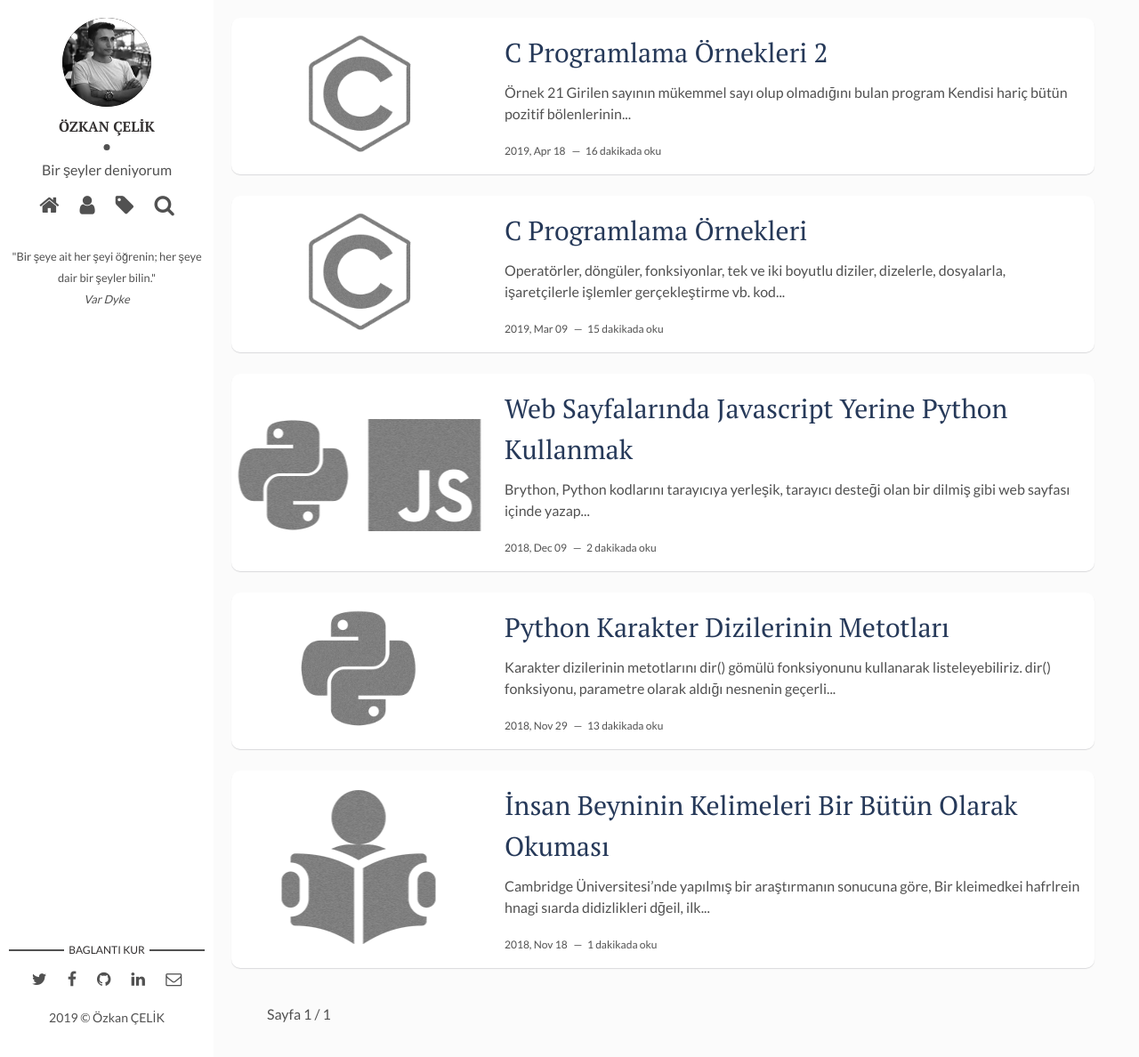
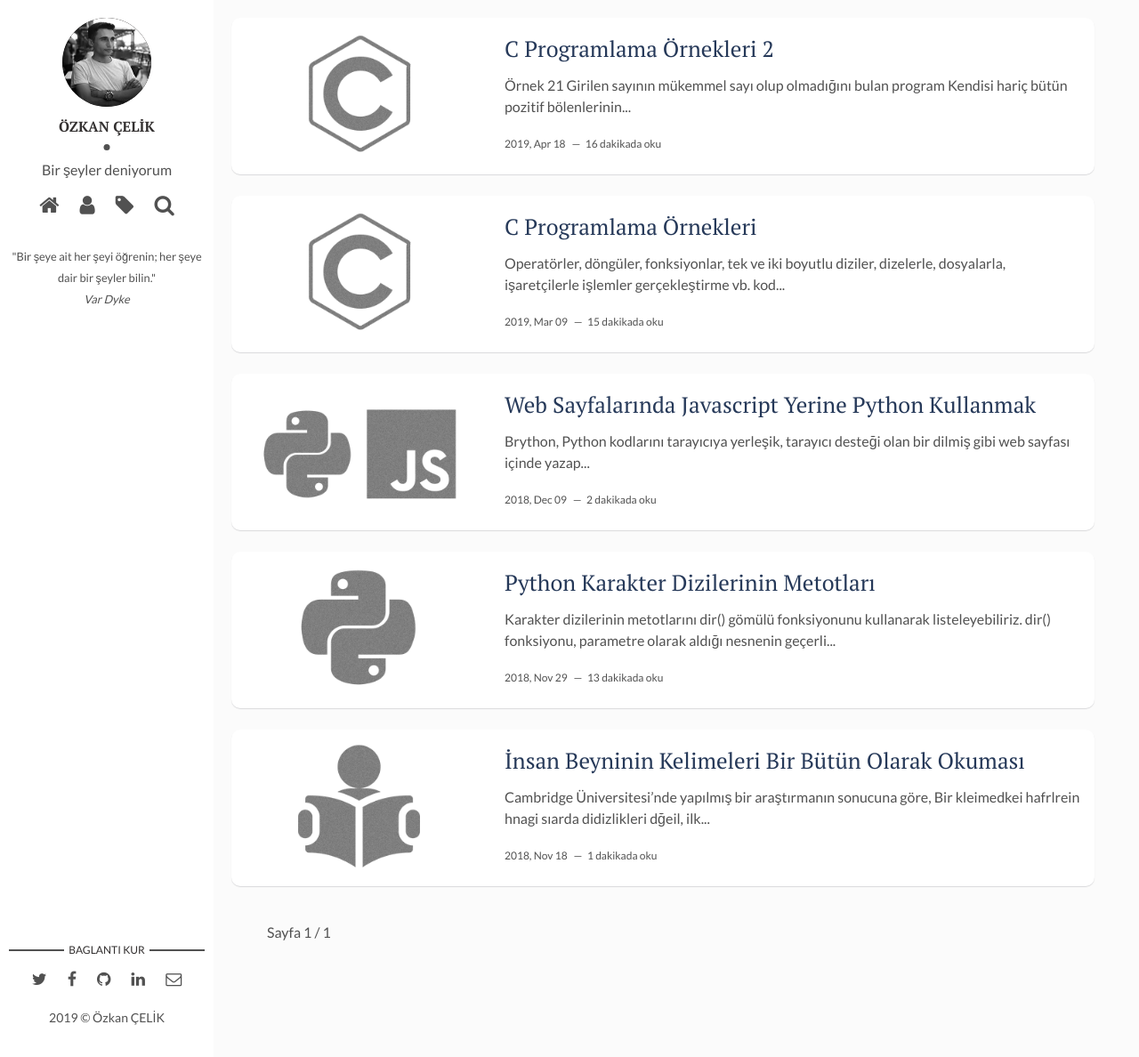
Before and after one commit to ozkan/ozkan.github.io, a Jekyll site: the page built from index.html, in a window 1280 px wide and 1188 px high. Shown: the whole window at 89% size. Built offline with Jekyll 4.4.1, drawn with Linux system fonts in a browser that asks for light colours; the list of posts is cut into pages by our own code; comment, search, counter and statistics services are not loaded.

Commit message:
cizgi-up

```diff
--- a/assets/css/main.css
+++ b/assets/css/main.css
@@ -77,6 +77,7 @@
   /* 1 */
   overflow: visible;
   /* 2 */
+  border: 1px solid #e7e9ee;
 }
 
 /**
@@ -1265,8 +1266,9 @@
 
 .post .post-content .post-title {
   margin: 0 0 10px;
-  font-size: 30px;
+  font-size: 25px;
   font-weight: 400;
+  text-transform: capitalize;
 }
 
 .post .post-content .post-title a {
```
